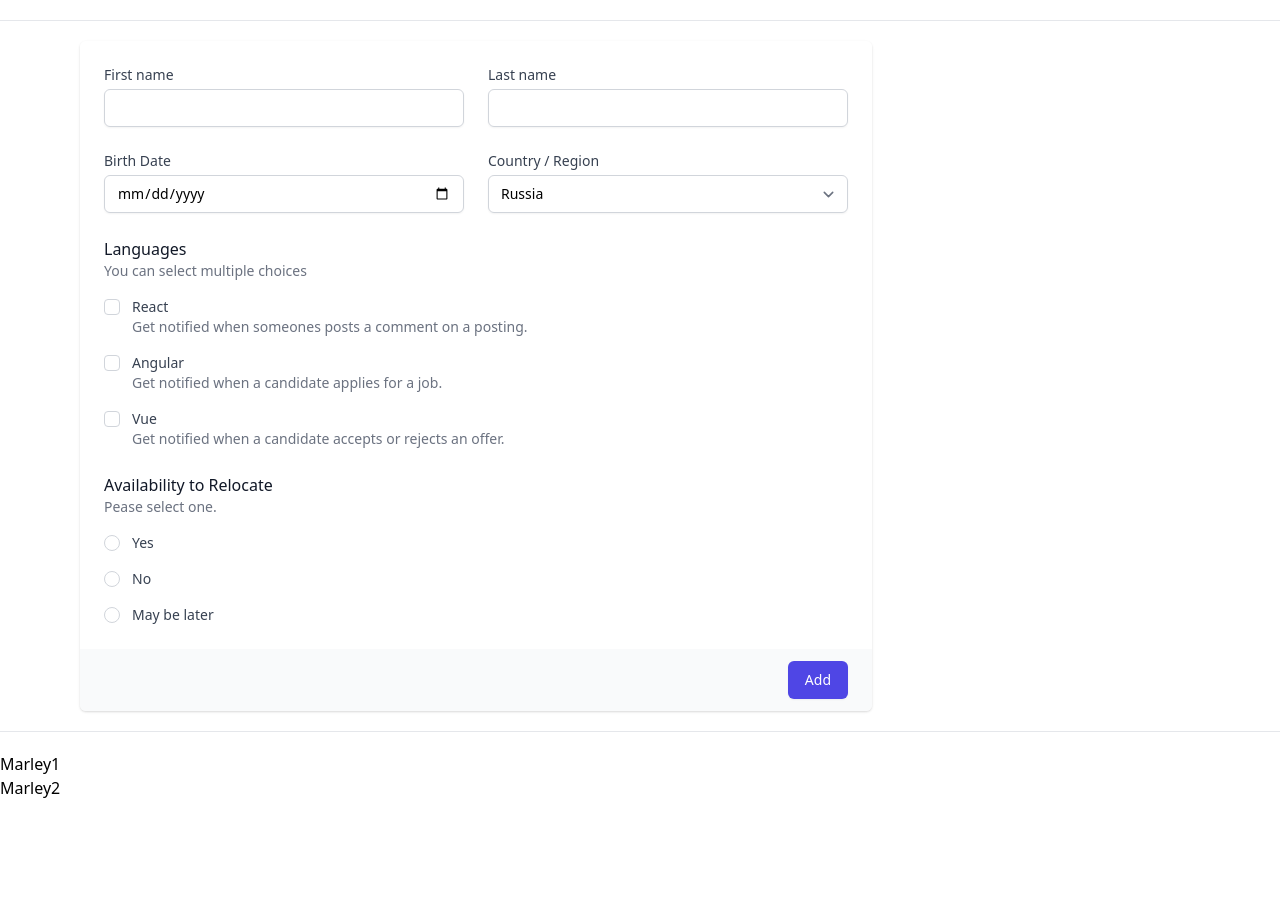
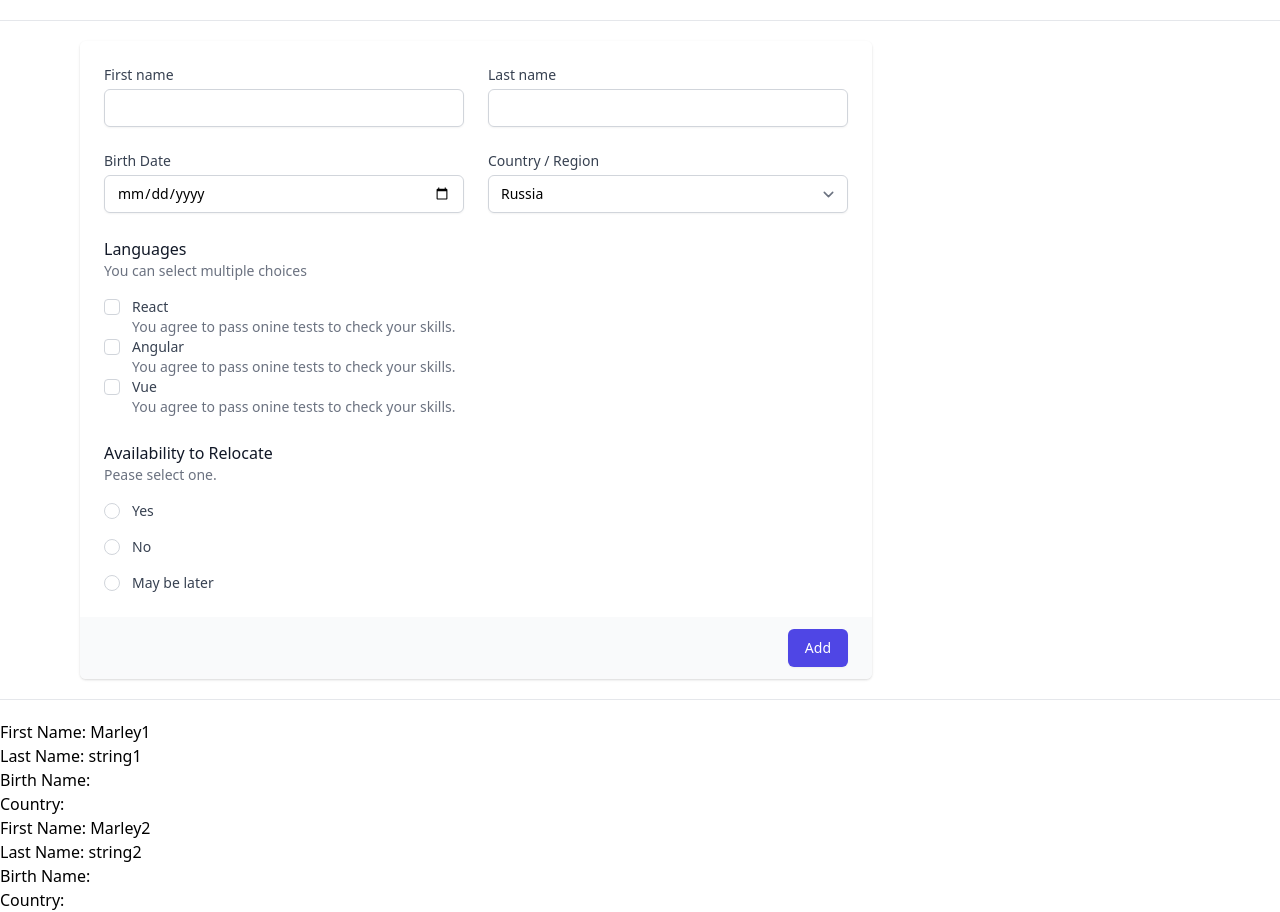
Before and after one commit to webmak1/Rolling-Scopes-School-React-2021Q3, a React app in the folder app/client/: page / in a window 1280 px wide. Before the commit the page ends 800 px from the top, so only its background shows below. Built offline with nearby package versions, Linux system fonts and the light colour scheme.

Commit message:
feat: form add checkboxes

```diff
--- a/app/client/src/App.tsx
+++ b/app/client/src/App.tsx
@@ -5,6 +5,9 @@ import { Form } from './components/Form';
 export interface IFormData {
   firstName?: string;
   lastName?: string;
+  birthDate?: string;
+  country?: string;
+  checkedLanguages?: {};
 }
 
 export const App: React.FC = () => {
@@ -19,6 +22,8 @@ export const App: React.FC = () => {
     },
   ]);
 
+  console.log('formData', formData);
+
   return (
     <>
       <Form setFormData={setFormData} />
--- a/app/client/src/components/CardItem.tsx
+++ b/app/client/src/components/CardItem.tsx
@@ -7,9 +7,20 @@ interface IItemProps {
 }
 
 export const CardItem: React.FC<IItemProps> = ({ item, key }) => {
+  const checkedLanguages = item.checkedLanguages;
+
   return (
     <div>
-      <h1>{item.firstName}</h1>
+      <h1>First Name: {item.firstName}</h1>
+      <h1>Last Name: {item.lastName}</h1>
+      <h1>Birth Name: {item.birthDate}</h1>
+      <h1>Country: {item.country}</h1>
+
+      {checkedLanguages && <h1>Languages:</h1>}
+
+      {checkedLanguages?.react && <h1>React</h1>}
+      {checkedLanguages?.angular && <h1>Angular</h1>}
+      {checkedLanguages?.vue && <h1>Vue</h1>}
     </div>
   );
 };
--- a/app/client/src/components/Form.tsx
+++ b/app/client/src/components/Form.tsx
@@ -9,12 +9,40 @@ export const Form: React.FC<IFormProps> = ({ setFormData }) => {
   const [firstName, setFirstName] = useState('');
   const [lastName, setLastName] = useState('');
   const [birthDate, setBirthDate] = useState('');
+  const [country, setCountryDate] = useState('');
+
+  const [checkedLanguages, setCheckedLanguages] = useState({
+    react: false,
+    angular: false,
+    vue: false,
+  });
 
   const [errors, setErrors] = useState({});
 
+  const checkboxes = [
+    {
+      name: 'react',
+      key: 'react',
+      label: 'React',
+    },
+    {
+      name: 'angular',
+      key: 'angular',
+      label: 'Angular',
+    },
+    {
+      name: 'vue',
+      key: 'vue',
+      label: 'Vue',
+    },
+  ];
+
   const handleSubmit = (event: React.FormEvent<HTMLFormElement>): void => {
     event.preventDefault();
-    setFormData((state) => [...state, { lastName, firstName }]);
+    setFormData((state) => [
+      ...state,
+      { lastName, firstName, birthDate, country, checkedLanguages },
+    ]);
 
     // setFormValues(() => [{ firstName, lastName }]);
     // setFormData((state) => [...state, { firstName, lastName }]);
@@ -22,6 +50,14 @@ export const Form: React.FC<IFormProps> = ({ setFormData }) => {
     //   setFormValues((state) => [...state, { firstName, lastName }]);
     //   reset();
     // }
+  };
+
+  const handleChangeLanguages = (event) => {
+    setCheckedLanguages({
+      ...checkedLanguages,
+      [event.target.name]: event.target.checked,
+    });
+    // console.log('checkedItems: ', checkedLanguages);
   };
 
   const reset = () => {
@@ -91,7 +127,7 @@ export const Form: React.FC<IFormProps> = ({ setFormData }) => {
                         name="last-name"
                         id="last-name"
                         value={birthDate}
-                        onChange={(event) => setLastName(event.target.value)}
+                        onChange={(event) => setBirthDate(event.target.value)}
                         autoComplete="family-name"
                         className="block w-full mt-1 border-gray-300 rounded-md shadow-sm focus:ring-indigo-500 focus:border-indigo-500 sm:text-sm"
                       />
@@ -107,6 +143,8 @@ export const Form: React.FC<IFormProps> = ({ setFormData }) => {
                       <select
                         id="country"
                         name="country"
+                        value={country}
+                        onChange={(event) => setCountryDate(event.target.value)}
                         autoComplete="country"
                         className="block w-full px-3 py-2 mt-1 bg-white border border-gray-300 rounded-md shadow-sm focus:outline-none focus:ring-indigo-500 focus:border-indigo-500 sm:text-sm"
                       >
@@ -124,11 +162,15 @@ export const Form: React.FC<IFormProps> = ({ setFormData }) => {
                         You can select multiple choices
                       </p>
                       <div className="mt-4 space-y-4">
+                        <div>
+                          {checkboxes.map((item) => (
                             <div className="flex items-start">
                               <div className="flex items-center h-5">
                                 <input
-                              id="comments"
-                              name="comments"
+                                  id={item.name}
+                                  name={item.name}
+                                  checked={checkedLanguages[item.name]}
+                                  onChange={handleChangeLanguages}
                                   type="checkbox"
                                   className="w-4 h-4 text-indigo-600 border-gray-300 rounded focus:ring-indigo-500"
                                 />
@@ -138,56 +180,15 @@ export const Form: React.FC<IFormProps> = ({ setFormData }) => {
                                   htmlFor="comments"
                                   className="font-medium text-gray-700"
                                 >
-                              React
+                                  {item.label}
                                 </label>
                                 <p className="text-gray-500">
-                              Get notified when someones posts a comment on a
-                              posting.
+                                  You agree to pass onine tests to check your
+                                  skills.
                                 </p>
                               </div>
                             </div>
-                        <div className="flex items-start">
-                          <div className="flex items-center h-5">
-                            <input
-                              id="candidates"
-                              name="candidates"
-                              type="checkbox"
-                              className="w-4 h-4 text-indigo-600 border-gray-300 rounded focus:ring-indigo-500"
-                            />
-                          </div>
-                          <div className="ml-3 text-sm">
-                            <label
-                              htmlFor="candidates"
-                              className="font-medium text-gray-700"
-                            >
-                              Angular
-                            </label>
-                            <p className="text-gray-500">
-                              Get notified when a candidate applies for a job.
-                            </p>
-                          </div>
-                        </div>
-                        <div className="flex items-start">
-                          <div className="flex items-center h-5">
-                            <input
-                              id="offers"
-                              name="offers"
-                              type="checkbox"
-                              className="w-4 h-4 text-indigo-600 border-gray-300 rounded focus:ring-indigo-500"
-                            />
-                          </div>
-                          <div className="ml-3 text-sm">
-                            <label
-                              htmlFor="offers"
-                              className="font-medium text-gray-700"
-                            >
-                              Vue
-                            </label>
-                            <p className="text-gray-500">
-                              Get notified when a candidate accepts or rejects
-                              an offer.
-                            </p>
-                          </div>
+                          ))}
                         </div>
                       </div>
                     </div>
```
Also changed, not shown: 1 other file (tests, documents, lock files or other folders). Lines whose indentation alone changed are shown as unchanged.
